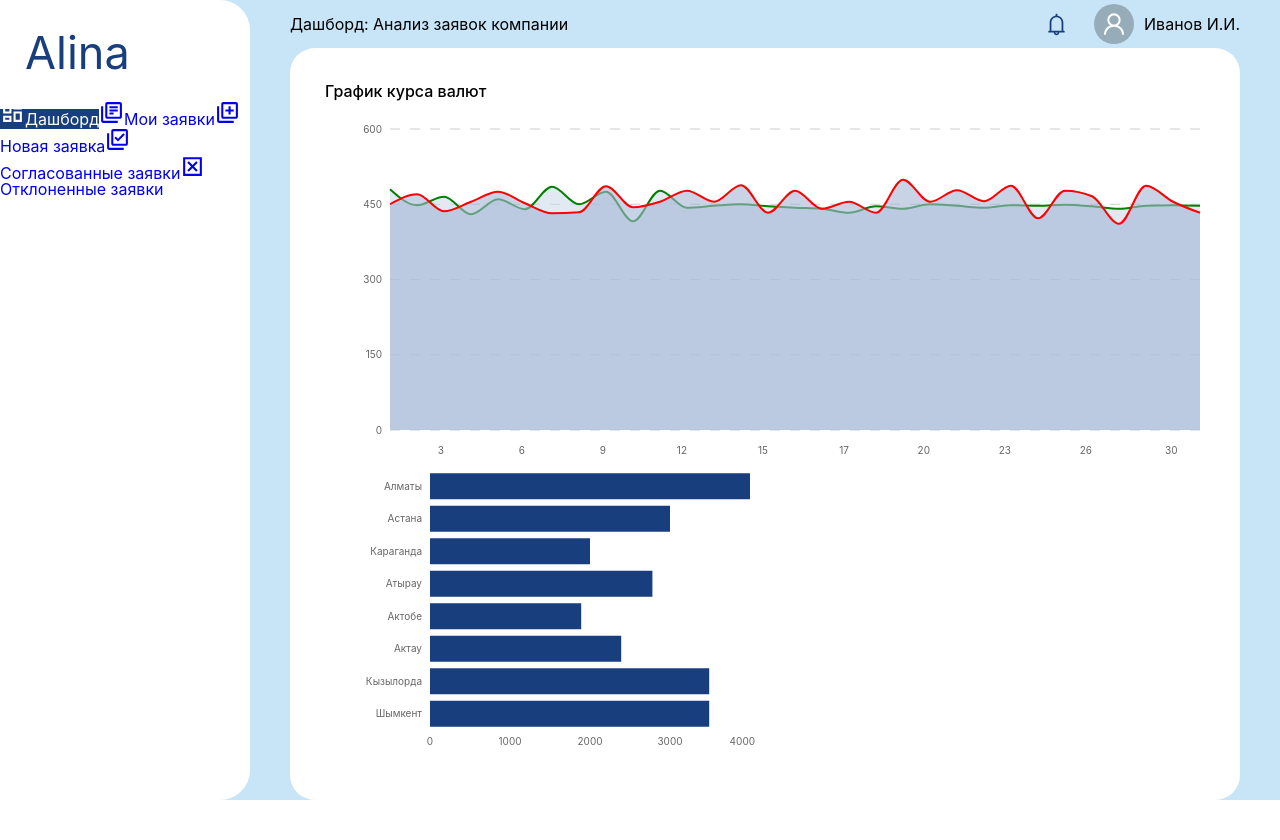
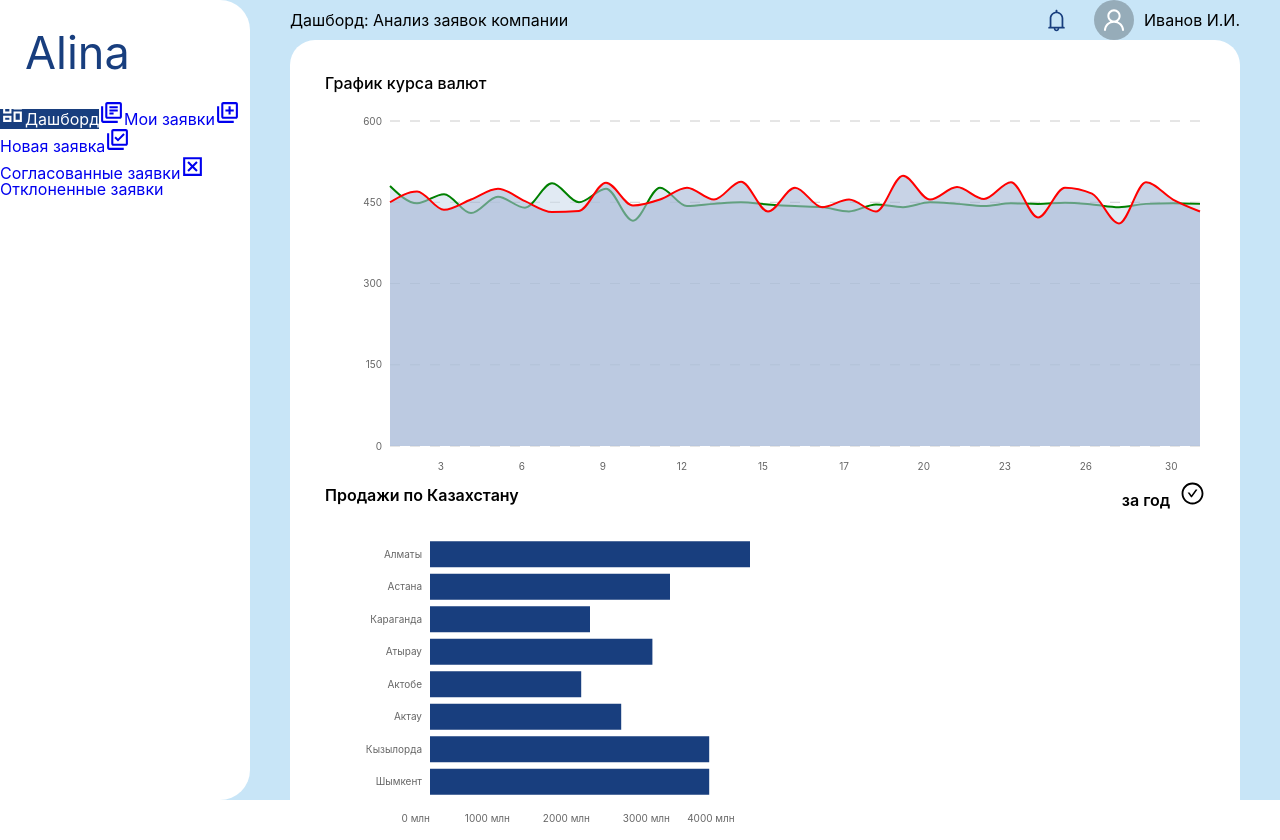
Before and after one commit to ZetBaur/alina, a React (Vite) app: page / in a window 1280 px wide. Before the commit the page ends 800 px from the top, so only its background shows below. Built offline with nearby package versions, Linux system fonts and the light colour scheme.

Commit message:
title component

```diff
--- /dev/null
+++ b/src/components/SalesChart.module.scss
@@ -0,0 +1,4 @@
+.title {
+  margin: 0 0 25px 0;
+  font-weight: 500;
+}
--- a/src/components/SalesChart.tsx
+++ b/src/components/SalesChart.tsx
@@ -1,3 +1,5 @@
+import { FunctionComponent } from 'react';
+
 import {
   BarChart,
   Bar,
@@ -10,10 +12,34 @@ import {
   ResponsiveContainer,
 } from 'recharts';
 
+import styles from './SalesChart.module.scss';
+
+import Title from './Title';
+
 import { salesData } from '../data/chart.data';
+
+const CustomizedAxisTick: FunctionComponent<any> = (props: any) => {
+  const { x, y, payload } = props;
+
+  return (
+    <g transform={`translate(${x},${y})`}>
+      <text dy={16} textAnchor='end' fill='#666'>
+        {payload.value + ' млн'}
+      </text>
+    </g>
+  );
+};
 
 function SalesChart() {
   return (
+    <>
+      {/* <div className={styles.title}>График курса валют</div>
+       */}
+
+      {/* <Title>Продажи по Казахстану</Title> */}
+
+      <Title title='Продажи по Казахстану' feature='за год' />
+
       <BarChart
         width={430}
         height={300}
@@ -21,7 +47,13 @@ function SalesChart() {
         layout='vertical'
         style={{ fontSize: '10px' }}
       >
-      <XAxis axisLine={false} tickLine={false} dataKey='uv' type='number' />
+        <XAxis
+          tick={<CustomizedAxisTick />}
+          axisLine={false}
+          tickLine={false}
+          dataKey='uv'
+          type='number'
+        />
 
         <YAxis
           dataKey='name'
@@ -33,6 +65,7 @@ function SalesChart() {
 
         <Bar dataKey='uv' fill='#183E7E' />
       </BarChart>
+    </>
   );
 }
 
--- /dev/null
+++ b/src/components/Title.module.scss
@@ -0,0 +1,16 @@
+.title {
+  display: flex;
+  justify-content: space-between;
+  align-items: center;
+  margin: 0 0 25px 0;
+  font-weight: 600;
+}
+
+.feature-wrapper {
+  display: flex;
+  align-items: center;
+}
+
+.feature {
+  margin: 0 10px 0 0;
+}
--- /dev/null
+++ b/src/components/Title.tsx
@@ -0,0 +1,22 @@
+import styles from './Title.module.scss';
+import { AiOutlineCheckCircle } from 'react-icons/ai';
+
+interface Props {
+  title: string;
+  feature: string;
+}
+
+function Title({ title, feature }: Props) {
+  return (
+    <div className={styles.title}>
+      <span>{title}</span>
+
+      <div className={styles.featureWrapper}>
+        <span className={styles.feature}>{feature}</span>
+        <AiOutlineCheckCircle size={25} />
+      </div>
+    </div>
+  );
+}
+
+export default Title;
```
Lines whose indentation alone changed are shown as unchanged.
